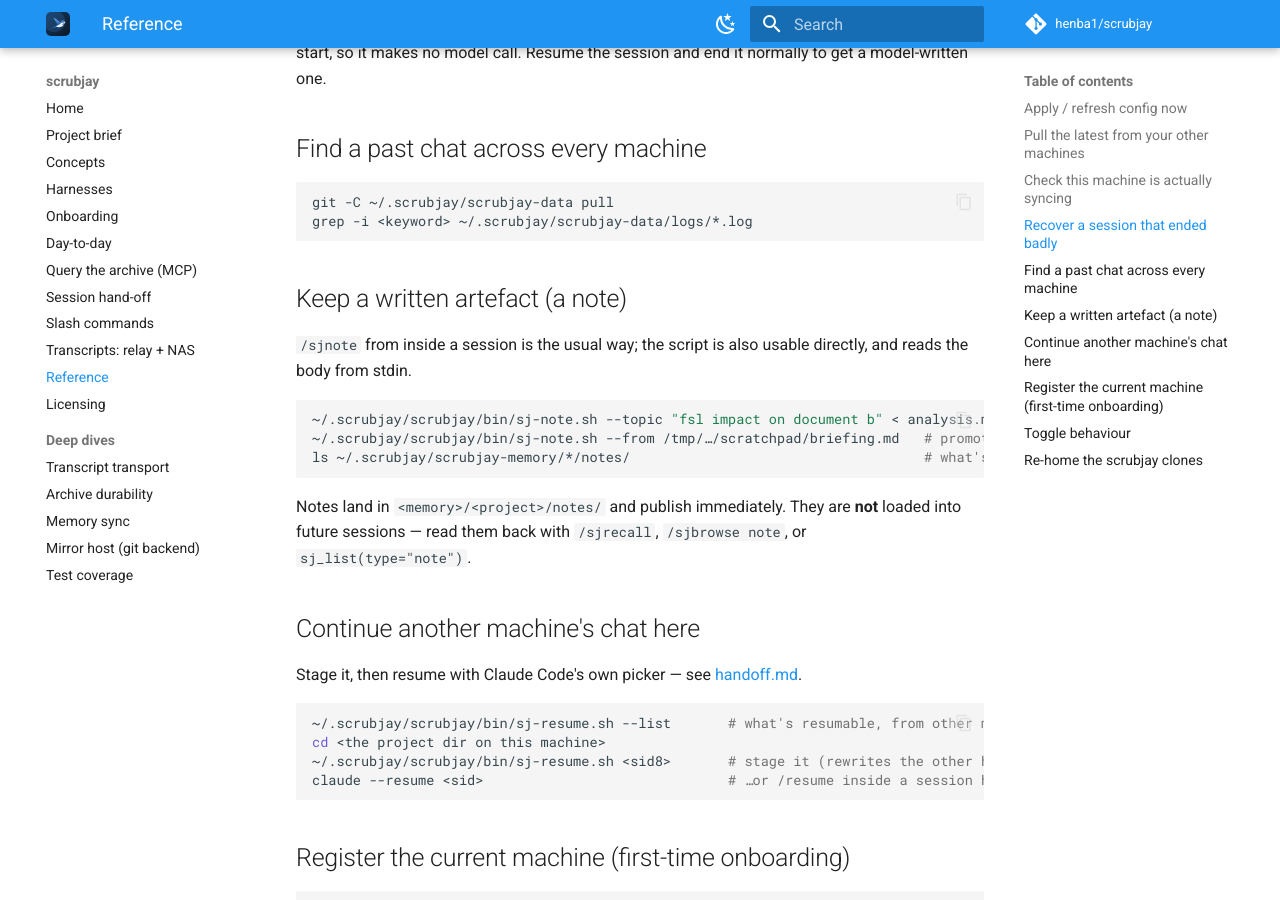
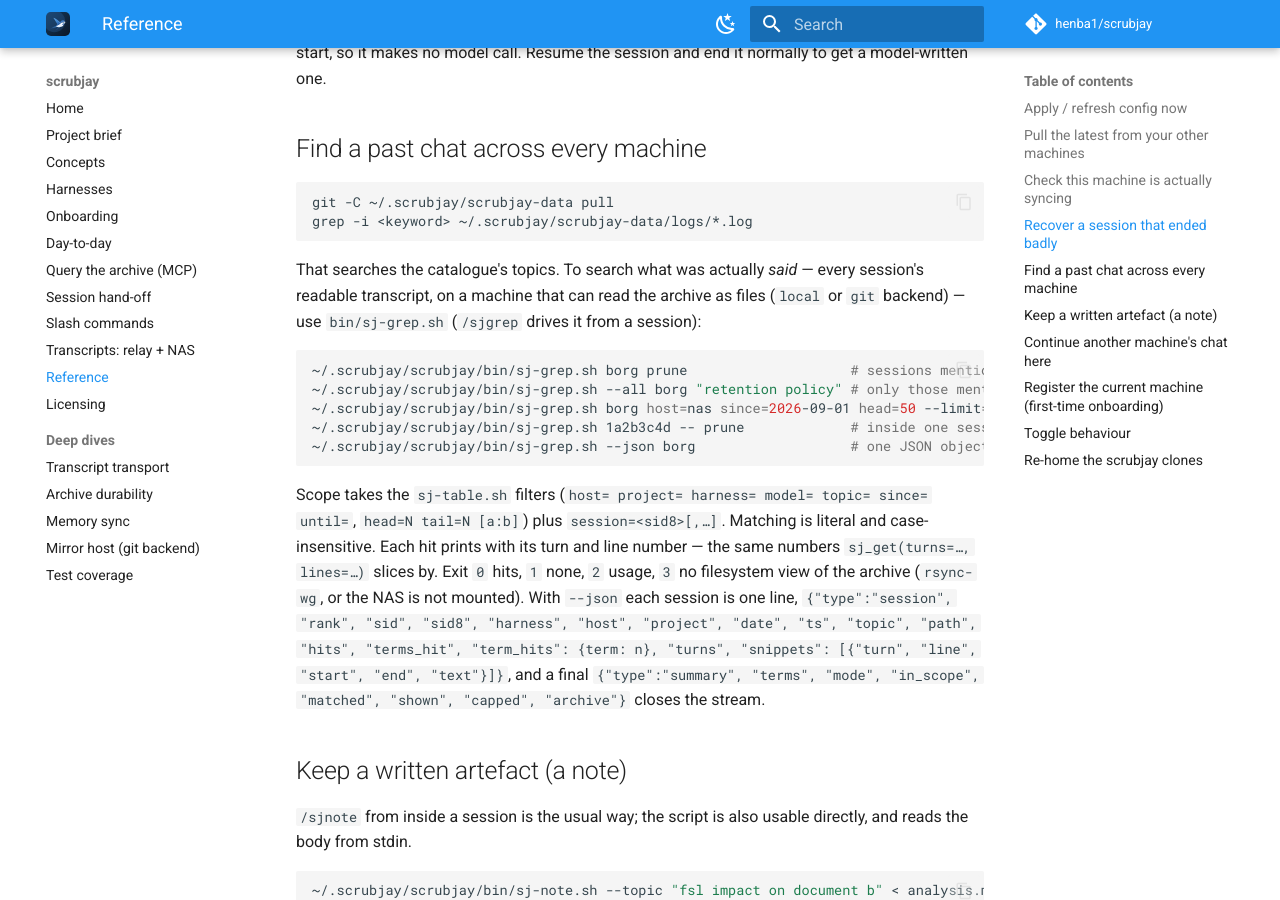
Before and after one commit to henba1/scrubjay, an MkDocs documentation site: the page built from docs/reference.md, in a window 1280 px wide and 900 px high, scrolled down 1558 px. Built offline with MkDocs 1.6.1 and Material for MkDocs 9.7.7, drawn with Linux system fonts in a browser that asks for light colours; comment, search, counter and statistics services are not loaded.

Commit message:
feat(sjgrep): keyword search across sessions, hits in context, then pull in or resume (#87)
bin/sj-grep.sh is a deterministic keyword search over the readable archive: one or more literal,
case-insensitive terms (ANY by default, --all for every term), scoped by the sj-table filter
vocabulary plus session= targeting and head=/tail=/[a:b] slices of the scope. Sessions rank by
distinct terms hit, then hit lines, then recency; each shows up to N context windows with the turn
and line numbers sj_get slices by. --json emits one object per session plus a summary. Exit 3 means
no filesystem view of the archive (rsync-wg, or the NAS unmounted).

/sjgrep translates a plain-language request into terms + scope, runs it, presents the candidates
and asks whether to pull a session (or a turn/line slice) into context or resume it; on exit 3 it
falls back to sj_recall + sj_search_within.

Co-authored-by: Claude <noreply@anthropic.com>

````diff
--- a/docs/reference.md
+++ b/docs/reference.md
@@ -73,6 +73,28 @@ git -C ~/.scrubjay/scrubjay-data pull
 grep -i <keyword> ~/.scrubjay/scrubjay-data/logs/*.log
 ```
 
+That searches the catalogue's topics. To search what was actually *said* — every session's
+readable transcript, on a machine that can read the archive as files (`local` or `git` backend) —
+use `bin/sj-grep.sh` (`/sjgrep` drives it from a session):
+
+```sh
+~/.scrubjay/scrubjay/bin/sj-grep.sh borg prune                    # sessions mentioning either, best first
+~/.scrubjay/scrubjay/bin/sj-grep.sh --all borg "retention policy" # only those mentioning both
+~/.scrubjay/scrubjay/bin/sj-grep.sh borg host=nas since=2026-09-01 head=50 --limit=5
+~/.scrubjay/scrubjay/bin/sj-grep.sh 1a2b3c4d -- prune             # inside one session
+~/.scrubjay/scrubjay/bin/sj-grep.sh --json borg                   # one JSON object per line, for tools
+```
+
+Scope takes the `sj-table.sh` filters (`host= project= harness= model= topic= since= until=`,
+`head=N tail=N [a:b]`) plus `session=<sid8>[,…]`. Matching is literal and case-insensitive. Each
+hit prints with its turn and line number — the same numbers `sj_get(turns=…, lines=…)` slices by.
+Exit `0` hits, `1` none, `2` usage, `3` no filesystem view of the archive (`rsync-wg`, or the NAS
+is not mounted). With `--json` each session is one line,
+`{"type":"session", "rank", "sid", "sid8", "harness", "host", "project", "date", "ts", "topic",
+"path", "hits", "terms_hit", "term_hits": {term: n}, "turns", "snippets": [{"turn", "line",
+"start", "end", "text"}]}`, and a final `{"type":"summary", "terms", "mode", "in_scope",
+"matched", "shown", "capped", "archive"}` closes the stream.
+
 ## Keep a written artefact (a note)
 
 `/sjnote` from inside a session is the usual way; the script is also usable directly, and reads
````
Also changed, not shown: commands/sjgrep.md (added, +72 -0 lines), docs/archive-mcp.md (+1 -1 lines), docs/slash-commands.md (+1 -0 lines), 3 other files.
